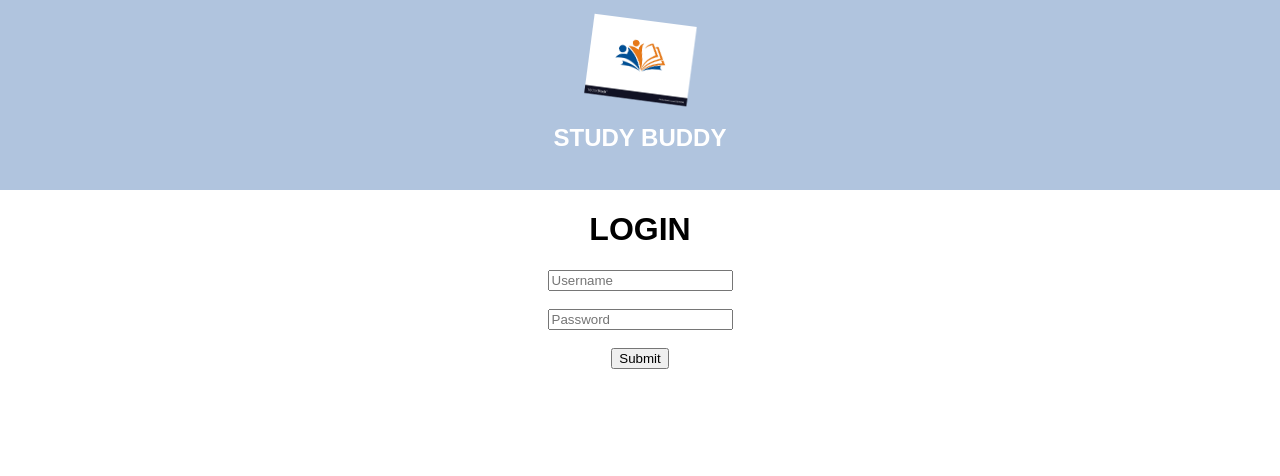
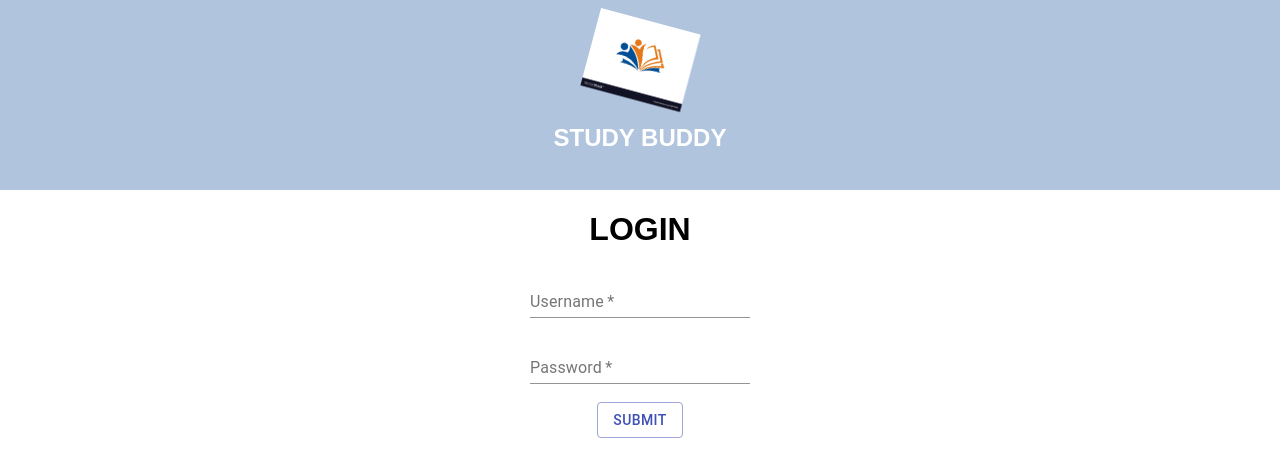
Before and after one commit to shettyneethi/studyBuddy, a React (Create React App) app in the folder Web/: page / in a window 1280 px wide. Shown: the top 476 px of the page. Built offline with nearby package versions, Linux system fonts and the light colour scheme.

Commit message:
made some Login UI changes

```diff
--- a/Web/package.json
+++ b/Web/package.json
@@ -3,6 +3,7 @@
   "version": "0.1.0",
   "private": true,
   "dependencies": {
+    "@material-ui/core": "^4.9.5",
     "react": "^16.12.0",
     "react-dom": "^16.12.0",
     "react-scripts": "0.9.5"
--- a/Web/src/login.jsx
+++ b/Web/src/login.jsx
@@ -1,14 +1,14 @@
 import React from 'react';
 import './login.css'
-
+import { Button, TextField } from '@material-ui/core';
 class Login extends React.Component {
-  constructor(){
+  constructor() {
     super();
 
     this.state = {
-        usrName : "",
-        isLoggedIn : false,
-        message : ""
+      usrName: "",
+      isLoggedIn: false,
+      message: ""
     }
 
   }
@@ -20,19 +20,19 @@ class Login extends React.Component {
 
 
 
-  handleSubmit= () => {
+  handleSubmit = () => {
     this.setState({
-        isLoggedIn : true,
-        message : "Welcome to StudyBuddy " + this.state.usrName + "!!!"
+      isLoggedIn: true,
+      message: "Welcome to StudyBuddy " + this.state.usrName + "!!!"
     });
 
   }
 
   render() {
 
-    return(
+    return (
       <div>
-        {this.state.isLoggedIn ? <h1 align="center"> {this.state.message}</h1> : null }
+        {this.state.isLoggedIn ? <h1 align="center"> {this.state.message}</h1> : null}
 
         {this.state.isLoggedIn ? null :
           <div id="login-form" align="center">
@@ -40,9 +40,10 @@ class Login extends React.Component {
             <form class="loginForm">
               <h1 align="center">LOGIN</h1>
 
-                <input type="text" name="username" onChange={this.handleChange} value={this.state.usrName} placeholder="Username" required></input><br/><br/>
-                <input type="password" name="password" placeholder="Password" required></input><br/><br/>
-                <button type="button" onClick={this.handleSubmit}>Submit</button>
+              <TextField required id="standard-required" type="text" label="Username" name="username" onChange={this.handleChange} value={this.state.usrName} ></TextField><br /><br />
+
+              <TextField required id="standard-required" type="password" name="password" label="Password" ></TextField ><br /><br />
+              <Button variant="outlined" color="primary" onClick={this.handleSubmit}>Submit</Button>
             </form>
           </div>
         }
```
Lines whose indentation alone changed are shown as unchanged.
